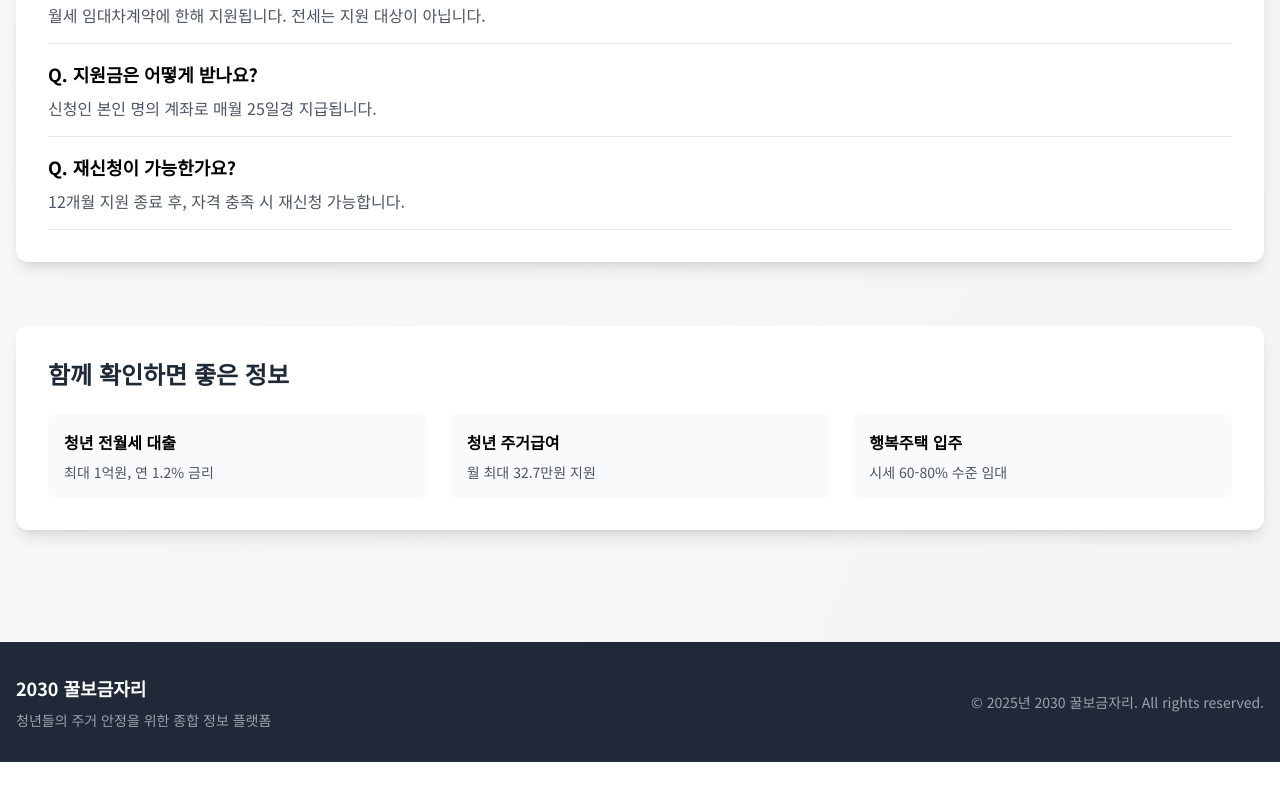
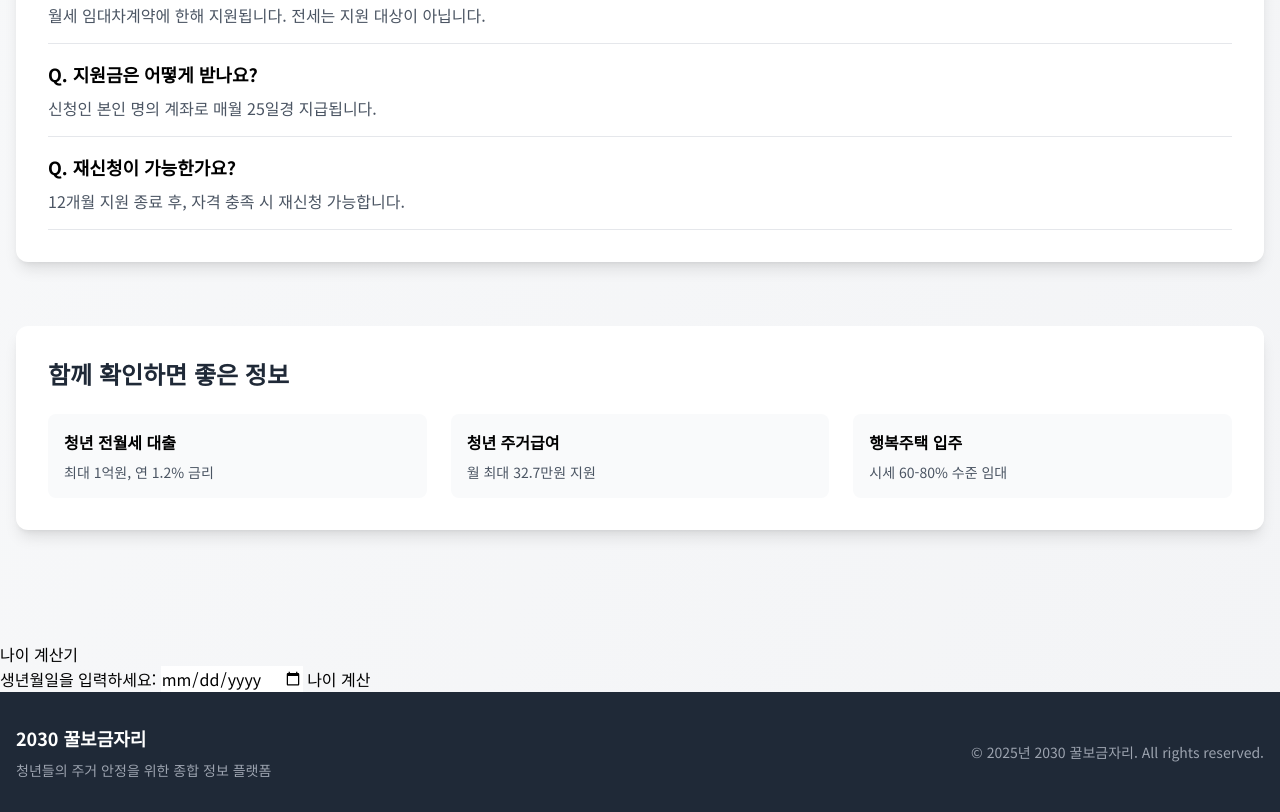
Before and after one commit to coffeemania68/2023home, a plain HTML site: page index.html in a window 1280 px wide. Shown: the part 2273-3085 px from the top of the page. Before the commit the page ends 3035 px from the top, so only its background shows below. Drawn offline with nearby package versions, Linux system fonts and the light colour scheme.

Commit message:
Update index.html

```diff
--- a/index.html
+++ b/index.html
@@ -241,7 +241,7 @@
         <!-- 원룸 꿀팁 섹션 -->
         <section class="bg-white rounded-xl shadow-lg p-8 overflow-hidden relative">
             <div class="absolute inset-0 bg-cover bg-center opacity-10"
-                 style="background-image: url('https://drivemoments.kr/wp-content/uploads/2025/02/%EC%B2%AD%EB%85%84%EC%9B%94%EC%84%B8-%EC%A7%80%EC%9B%90.png');">
+                 style="background-image: url('https://drivemoments.kr/wp-content/uploads/2025/02/room-tips-bg.jpg');">
             </div>
             <div class="relative z-10">
                 <div class="flex justify-between items-center mb-6">
@@ -305,14 +305,41 @@
         </section>
     </main>
 
+    <div>
+        <h2>나이 계산기</h2>
+        <label for="birthdate">생년월일을 입력하세요:</label>
+        <input type="date" id="birthdate">
+        <button onclick="calculateAge()">나이 계산</button>
+        <p id="result"></p>
+    </div>
+
     <script>
         // 모바일 메뉴 토글
         $('#mobileMenuButton').click(function(e) {
             e.preventDefault();
             $('#mobileMenu').toggleClass('hidden');
         });
+
+        function calculateAge() {
+            const birthdate = document.getElementById('birthdate').value;
+            if (!birthdate) {
+                document.getElementById('result').innerText = '생년월일을 입력하세요.';
+                return;
+            }
+
+            const birthDate = new Date(birthdate);
+            const today = new Date();
+            let age = today.getFullYear() - birthDate.getFullYear();
+            const monthDifference = today.getMonth() - birthDate.getMonth();
+
+            if (monthDifference < 0 || (monthDifference === 0 && today.getDate() < birthDate.getDate())) {
+                age--;
+            }
+
+            document.getElementById('result').innerText = `당신의 나이는 ${age}세입니다.`;
+        }
     </script>
-    <!-- 푸터 -->
+      <!-- 푸터 -->
     <footer class="bg-gray-800 text-white py-8">
         <div class="container mx-auto px-4">
             <div class="flex flex-col md:flex-row justify-between items-center">
```
